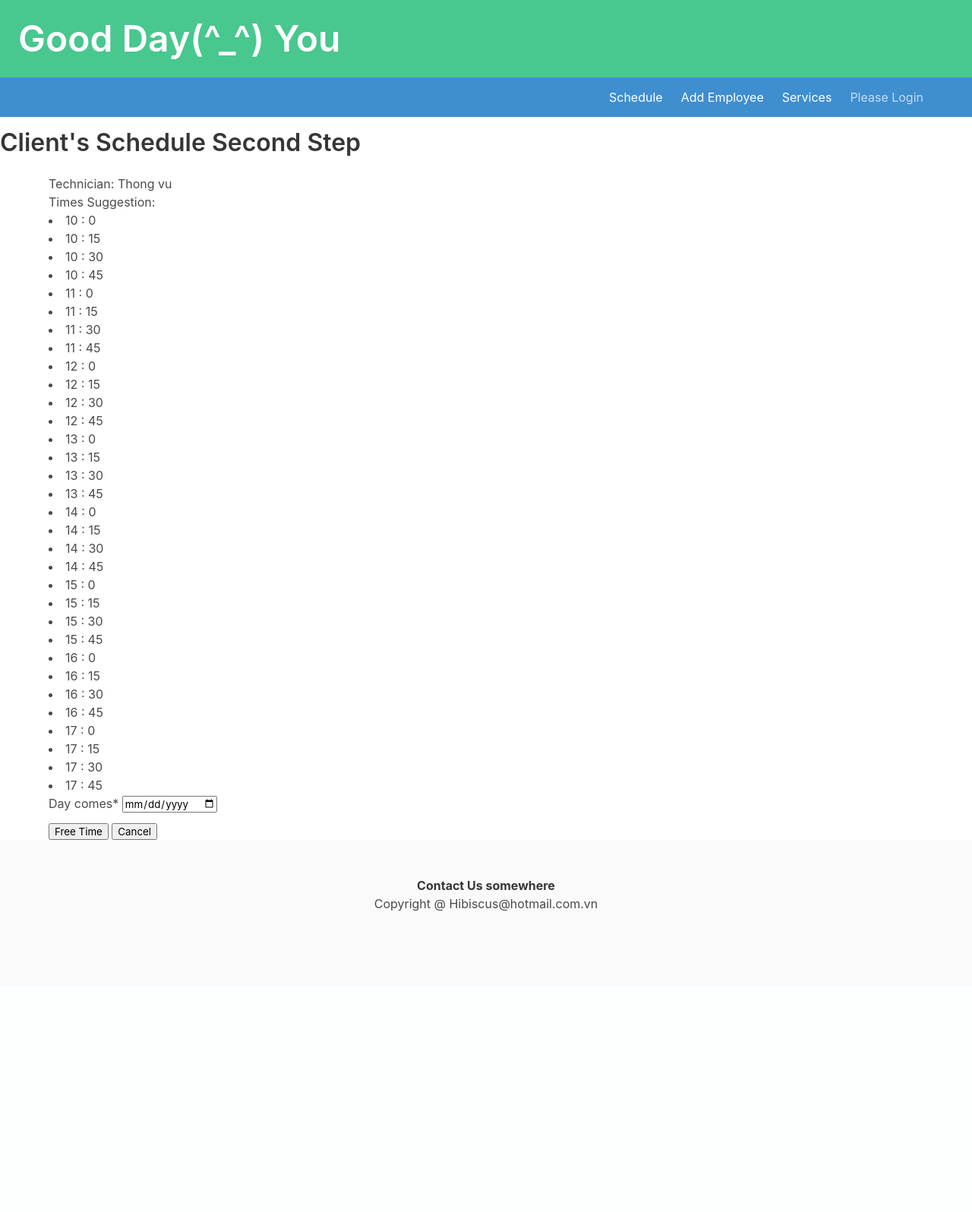
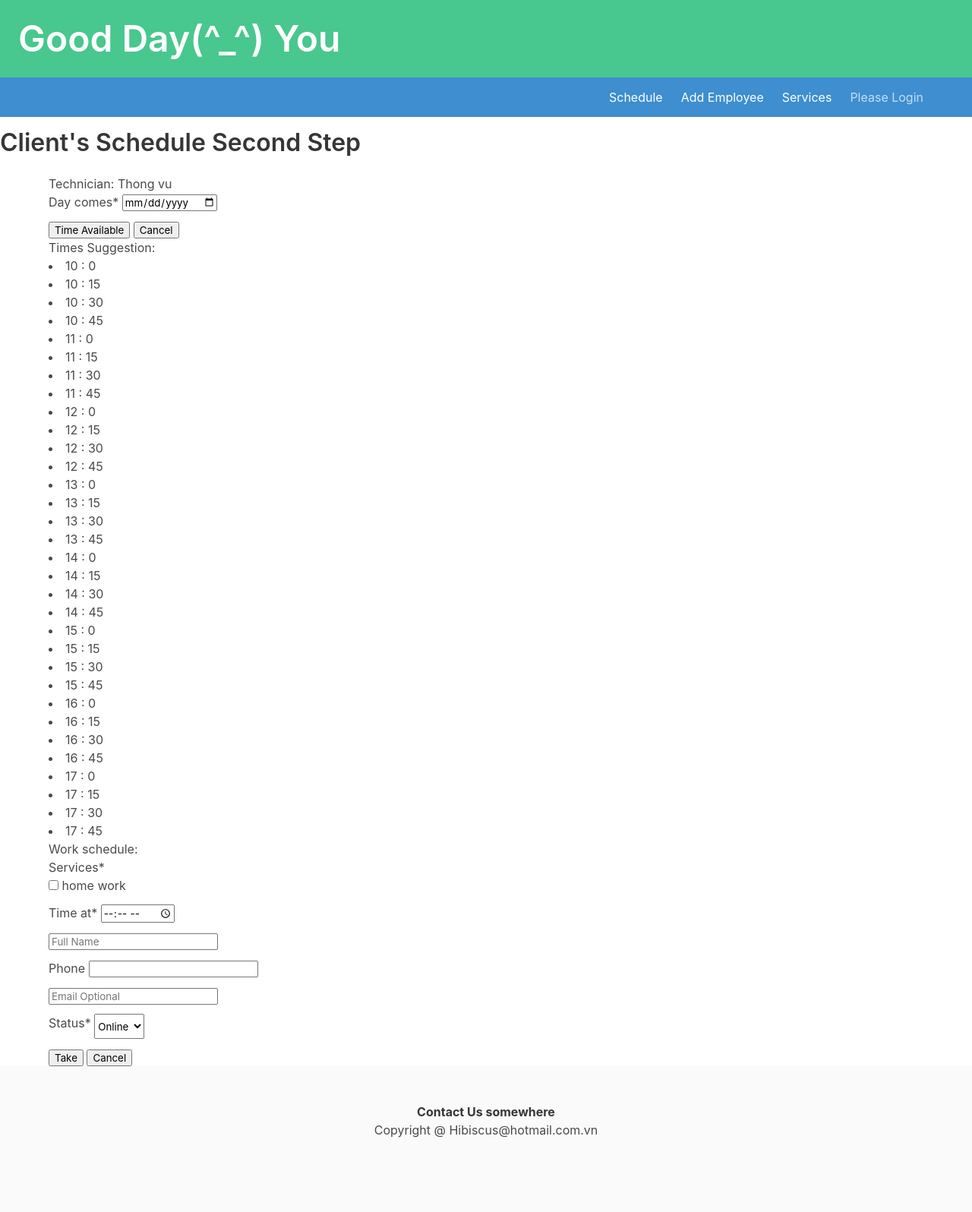
Before and after one commit to caoboidianguc/django_dayearn, a Django app: page /dathen/tech/1/ in a window 1280 px wide. Shown: the whole page at 76% size. Before the commit the page ends 1200 px from the top, so only its background shows below. Run offline with Django 5.2, Linux system fonts and the light colour scheme; data comes from the database, SQL or seed files in the repository; both versions use the stored data as it was after the commit; parts of the project's set-up code (start-up, migrations or seed data) failed here and were passed over; some libraries are stand-ins or nearby versions.

Commit message:
continue on form datHen

```diff
--- a/datHen/forms.py
+++ b/datHen/forms.py
@@ -84,13 +84,50 @@
         fields = ['technician']
 
 class SecondStepForm(forms.ModelForm):
-    day_comes = forms.DateField(widget=ChonNgay(attrs={'min': date.today()}))
-
     class Meta:
         model=Khach
         fields = [ 'day_comes', 'time_at','full_name', 'phone', 'email', 'status']
+
+    day_comes = forms.DateField(
+        widget=ChonNgay(attrs={'min': date.today()})
+        )
+
+    time_at = forms.TimeField(
+        input_formats=["%H:%M"],
+        widget=ChonNgay(attrs={
+            "type":"time",
+            })
+        )
+    email = forms.CharField(
+        label="",
+        required=False,
+        widget=forms.widgets.EmailInput(attrs={'placeholder':'Email Optional'}))
+
+    phone = PhoneNumberField(widget=forms.TextInput(
+                        attrs={'placeholder': 'Phone Number'}),
+                        label="")
+
+    services = forms.ModelMultipleChoiceField(queryset=Service.objects.all() ,widget=forms.CheckboxSelectMultiple())
+
+    full_name = forms.CharField(
+        label="",
+        widget=forms.TextInput(
+        attrs={
+            'placeholder': 'Full Name'
+        }
+    ))
 
     def clean_full_name(self):
         data = super().clean()
         data = self.cleaned_data['full_name']
         return str(data).upper()
+
+    def clean_time_at(self):
+        gio_den = super().clean()
+        gio_den = self.cleaned_data['time_at']
+        day_come = super().clean()
+        day_come = self.cleaned_data['day_comes']
+        bamuoi = datetime.datetime.now() + timedelta(minutes=30)
+        if day_come == date.today() and gio_den < datetime.time(hour=bamuoi.hour, minute=bamuoi.minute):
+            raise ValidationError("Please make schedule 30 minutes ahead! \n Or gives a call to check available.")
+        return gio_den
--- a/datHen/templates/datHen/second.html
+++ b/datHen/templates/datHen/second.html
@@ -14,7 +14,7 @@
     <h1 class='title'>Client's Schedule Second Step</h1>
     {% if messages %}
     {% for tin in messages %}
-    <li>{{ tin }}</li>
+    <li class="tinnhan">{{ tin }}</li>
     {% endfor %}
     {% endif %}
 {% endblock headding %}
@@ -23,15 +23,9 @@
 {% block content %}
 
     <h1>Technician: {{ techDetail.name }}</h1>
-    <div id="time-available">
-        <p>Times Suggestion:</p>
-        {% for tieng in available %}
 
-            <li> {{tieng.hour }} : {{tieng.minute }} </li>
-        {% endfor %}
-      </div>
 
-    <form action='' method='get' id="second-form">
+    <form action='' method='get' id="second-form-get">
         {% csrf_token %}
         <div class="table-responsive">
             <div id="day-form">
@@ -39,19 +33,63 @@
 
               </div>
 
-            <input type='submit' value='Free Time'>
+            <input type='submit' value='Time Available'>
             <input type='submit' onclick="window.location='{% url 'ledger:index' %}'; return false; " value='Cancel' >
         </div>
 
     </form>
+    <div id="time-sugget">
+        <p>Times Suggestion:</p>
+        {% for tieng in available %}
 
-    <div class="khach_da_hen">
+            <li> {{tieng.hour }} : {{tieng.minute }} </li>
+        {% endfor %}
+      </div>
+    <div class="work-schedule">
+        <div>Work schedule:</div>
         {% for khach in hen %}
-    <li><strong>{{ khach.time_at }}</strong> on {{ khach.day_comes | naturalday }} , Done at: {{ khach.get_done_at }}</li>
+
+    <li><span>From: </span><strong>{{ khach.time_at }}</strong> on {{ khach.day_comes | naturalday }} , Done at: <strong>{{ khach.get_done_at }}</strong></li>
     {% endfor %}
 
       </div>
+      <form action='' method='post'>
+        {% csrf_token %}
+        <div class="table-responsive">
 
+              <div class="form-group">
+                {{ secondForm.services | as_crispy_field }}
+              </div>
+
+              <div class="form-group col-md-6 mb-0">
+                {{ secondForm.time_at | as_crispy_field }}
+            </div>
+
+              <div class="form-group col-md-6 mb-0">
+                {{ secondForm.full_name | as_crispy_field }}
+              </div>
+
+              <div class="form-group col-md-6 mb-0">
+                {{ secondForm.phone | as_crispy_field }}
+              </div>
+
+              <div class="form-group col-md-6 mb-0">
+                {{ secondForm.email | as_crispy_field }}
+              </div>
+
+
+
+
+
+              <div class="form-group col-md-6 mb-0">
+                {{ secondForm.status | as_crispy_field }}
+              </div>
+
+            <input type='submit' value='Take'>
+            <input type='submit' onclick="window.location='{% url 'ledger:index' %}'; return false; " value='Cancel' >
+        </div>
+
+    </form>
 
 {% endblock content %}
 
--- a/datHen/views.py
+++ b/datHen/views.py
@@ -99,7 +99,7 @@
 
 class Second(View):
     template = 'datHen/second.html'
-    success_url = reverse_lazy('datHen:listHen')
+
 
     def get(self, request, pk):
         techDetail = get_object_or_404(Technician, id=pk)
@@ -119,38 +119,12 @@
 
 class FirstStep(View):
     template = 'datHen/first_step.html'
-    success_url = reverse_lazy('datHen:listHen')
-    chuDe = "Dayearns Confirm schedule"
     tech = Technician.objects.all()
     def get(self,request):
         cont = {'tech': self.tech}
         return render(request, self.template, cont)
 
 
-    # def post(self, request):
-    #     tech = Technician.objects.all()
-    #     form = DatHenFrom(request.POST)
-    #     form.instance.technician = self.first.instance.technician
-    #     form.instance.services = self.first.instance.services
-    #     form.instance.full_name = self.second.instance.full_name
-    #     form.instance.phone = self.second.instance.phone
-    #     form.instance.email = self.second.instance.email
-    #     form.instance.day_comes = self.second.instance.day_comes
-    #     form.instance.time_at = self.second.instance.time_at
-    #     form.instance.sattus = self.second.instance.sattus
-    #     if not form.is_valid():
-    #         cont = {'first_step': self.first,
-    #             'second_step': self.second}
-    #         return render(request, self.template, cont)
-    #     khac = form.save(commit=False)
-    #     khac.save()
-    #     form.save_m2m()
-    #     tinNhan = f"You scheduled with DayEarns \nOn: {form.instance.day_comes} \nAt: {form.instance.time_at} \nTechnician: {form.instance.technician}"
-    #     messages.success(request, f"{form.instance.full_name} was scheduled successfully!")
-    #     EmailMessage(self.chuDe, tinNhan, to=[form.instance.email]).send()
-    #     thongbao = f"{form.instance.full_name} book appointment with you on {form.instance.day_comes} at {form.instance.time_at}"
-    #     if form.instance.technician != None:
-    #         for empl in tech:
-    #             if form.instance.technician == empl:
-    #                 EmailMessage(self.chuDe, thongbao, to=[empl.email]).send()
-    #     return redirect(self.success_url)
+class Third(View):
+    template = "datHen/third.html"
+    success_url = reverse_lazy('datHen:listHen')
--- a/ledger/models.py
+++ b/ledger/models.py
@@ -61,7 +61,7 @@
             if clients:
                 if not any(khach.time_at <= thoigian.time() < khach.get_done_at() for khach in xongs):
                     yield thoigian
-                thoigian += timedelta(minutes=30)
+                thoigian += timedelta(minutes=15)
 
             else:
                 yield thoigian
@@ -104,7 +104,10 @@
 
     def __str__(self) -> str:
         return self.full_name
-
+    def huy(self):
+        if self.status == "Cancel":
+            self.time_at = self.technician.end_work
+            return self.time_at
     # def clean(self):
     #     if self.day_comes < datetime.date.today():
     #         raise ValidationError("Appointments should be in the future")
--- a/ledger/templates/base.html
+++ b/ledger/templates/base.html
@@ -34,7 +34,7 @@
                   <div class="container">
                     <div class="navbar-brand">
                       {% block nutChinh %}
-                      <a class="navbar-item" href="{% url 'ledger:index' %}"><h1 class='title'>Home</h1></a>
+                      <a class="navbar-item" href="{% url 'datHen:listHen' %}"><h1 class='title'>Home</h1></a>
                       {% endblock nutChinh %}
                       <span class="navbar-burger burger" data-target="navbarMenuHeroB">
                         <span></span>
@@ -55,7 +55,11 @@
                         </a>
                         <span class="navbar-item">
                             {% if user.is_authenticated %}
-                            <a href=" {% url 'logout' %}">Logout</a>
+                            <form id="logout-form" method="post" action="{% url 'logout' %}">
+                              {% csrf_token %}
+                              <button class="button is-info" type="submit">Logout</button>
+                            </form>
+                            {% comment %} <a href=" {% url 'logout' %}">Logout</a> {% endcomment %}
                             {% else %}
                             <a href=" {% url 'login' %}">Please Login</a>
                             {% endif %}
--- a/requirements.txt
+++ b/requirements.txt
@@ -4,3 +4,4 @@
 djangorestframework
 "django-phonenumber-field[phonenumbers]"
 django-taggit
+django-bower
```
Also changed, not shown: dayearn/settings.py (+15 -0 lines), db.sqlite3.
